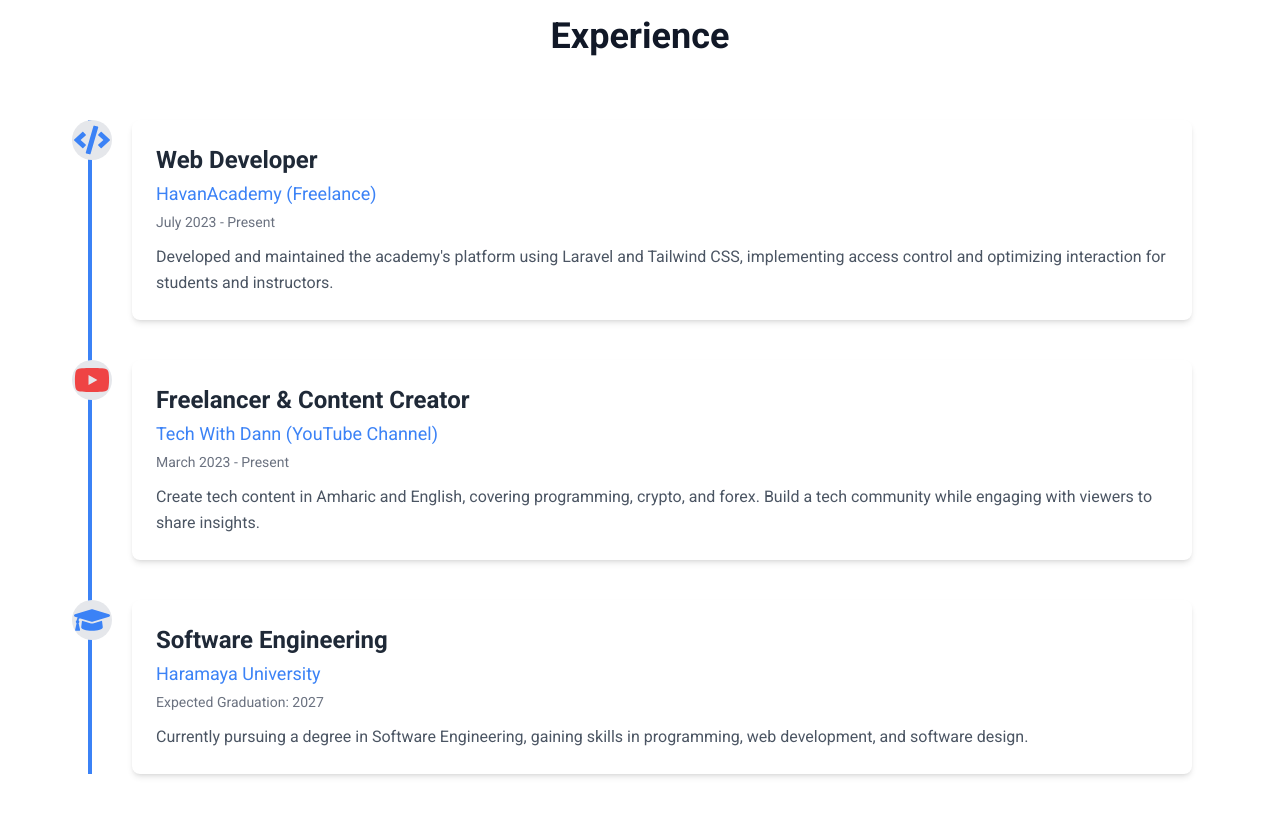
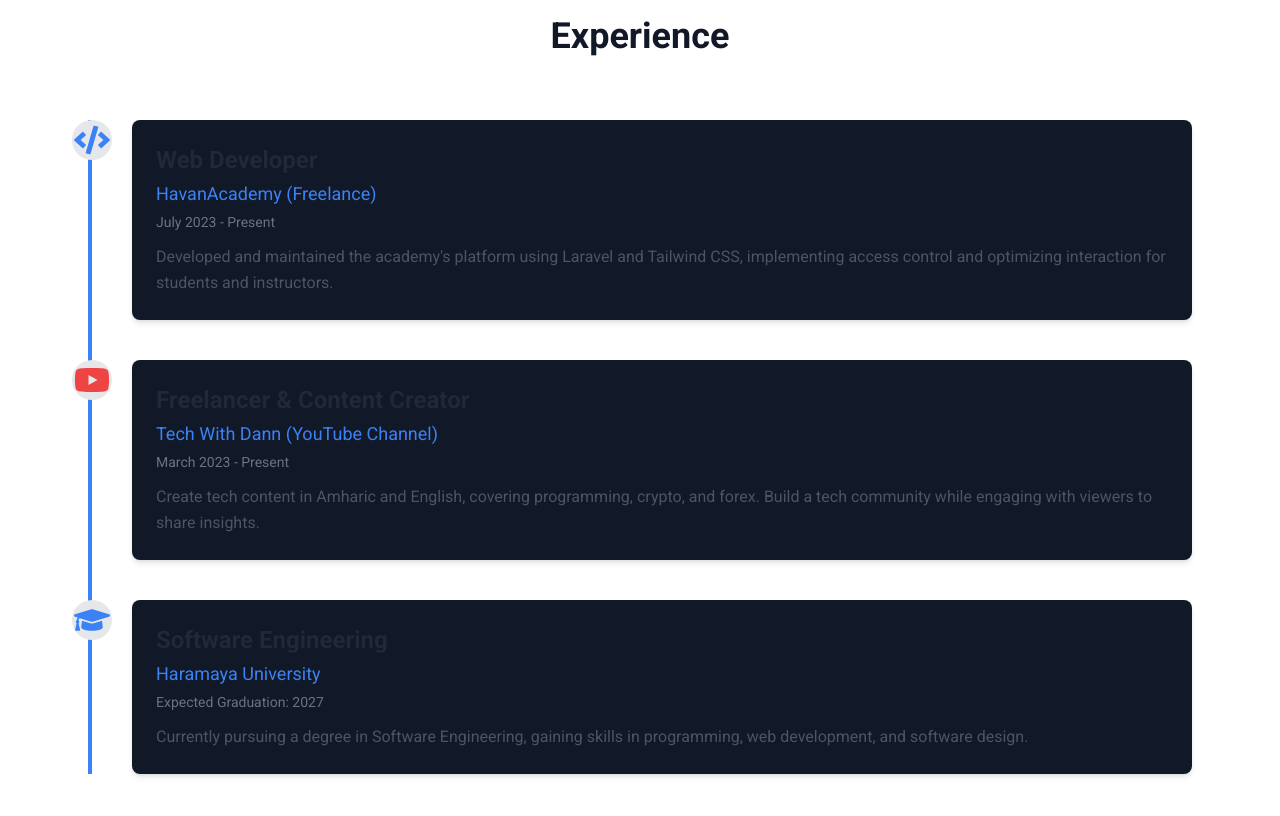
Before and after one commit to codewithdann0/my-portfolio, a Next.js app: page / in a window 1280 px wide. Shown: the part 3500-4316 px from the top of the page. Built offline with nearby package versions, Linux system fonts and the light colour scheme.

Commit message:
The exprience section layout modified

```diff
--- a/app/components/Exprience.jsx
+++ b/app/components/Exprience.jsx
@@ -40,7 +40,7 @@ const Experience = () => {
               <span className="absolute -left-5 flex items-center justify-center w-10 h-10 bg-gray-200 dark:bg-gray-700 text-white rounded-full group-hover:scale-110 transition-transform">
                 {exp.icon}
               </span>
-              <div className="bg-white dark:bg-gray-800 p-6 rounded-lg shadow-md hover:shadow-lg transition-shadow">
+              <div className="bg-gray-900 dark:bg-white p-6 rounded-lg shadow-md hover:shadow-lg transition-shadow">
                 <h3 className="text-2xl font-semibold text-gray-800 dark:text-white">
                   {exp.title}
                 </h3>
@@ -62,7 +62,7 @@ const Experience = () => {
             <span className="absolute -left-5 flex items-center justify-center w-10 h-10 bg-gray-200 dark:bg-gray-700 text-white rounded-full group-hover:scale-110 transition-transform">
               <FaGraduationCap className="text-4xl text-blue-500" />
             </span>
-            <div className="bg-white dark:bg-gray-800 p-6 rounded-lg shadow-md hover:shadow-lg transition-shadow">
+            <div className="bg-gray-900 dark:bg-white p-6 rounded-lg shadow-md hover:shadow-lg transition-shadow">
               <h3 className="text-2xl font-semibold text-gray-800 dark:text-white">
                 Software Engineering
               </h3>
```
